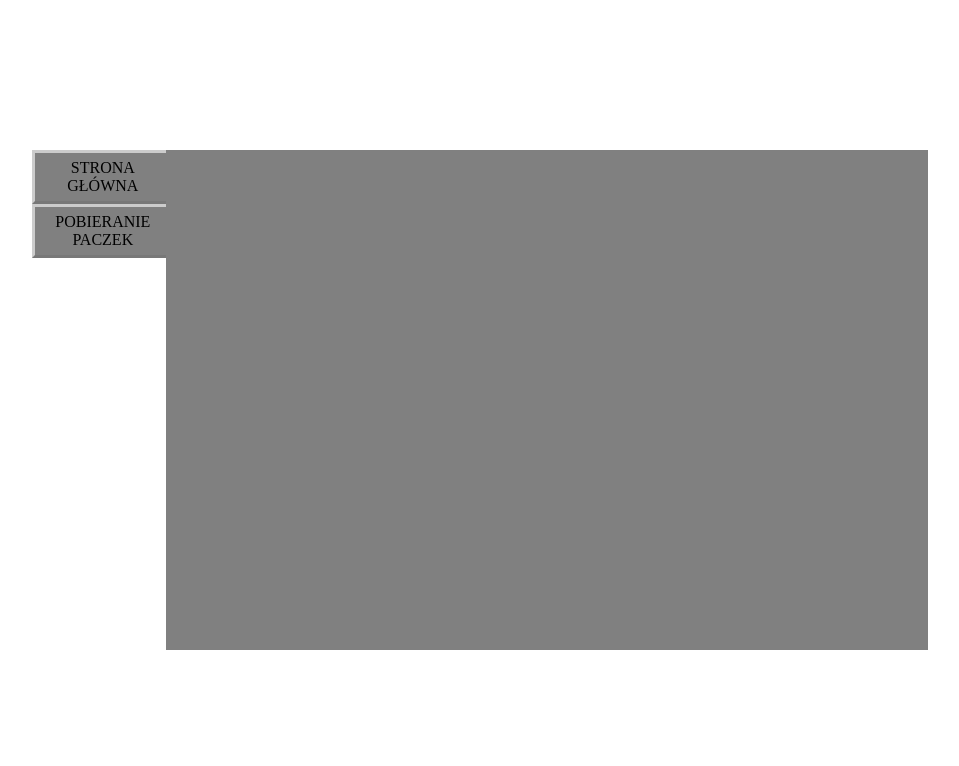
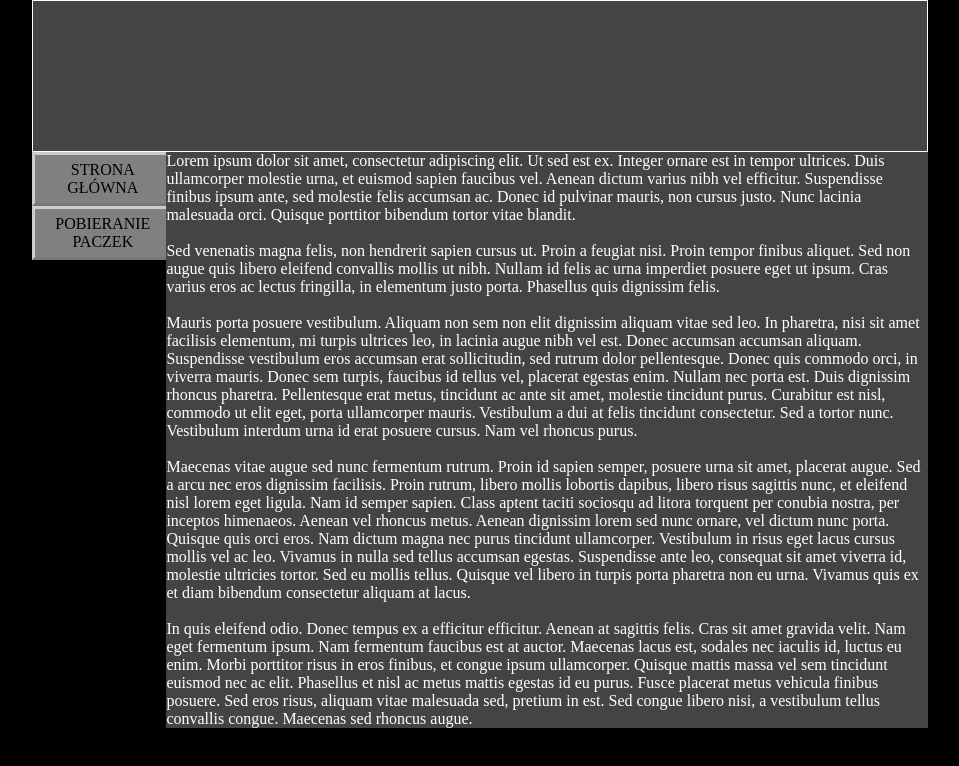
Before and after one commit to AveoCross/aveocross-ml, a plain HTML site: page index.html in a window 1280 px wide. Shown: the whole page, without its empty margins (160-1119 px from the left). Drawn offline with Linux system fonts and the light colour scheme.

Commit message:
Aktualizacje kodu

```diff
--- a/index.html
+++ b/index.html
@@ -1,5 +1,5 @@
-<!DOCTYPE html PUBLIC "-//W3C//DTD HTML 4.01 Transitional//EN">
-<html>
+<!DOCTYPE html>
+<html lang="pl">
 <head>
     <title>Aveo's Website</title>
 	<link rel="shortcut icon" href="favicon.ico" type="image/x-icon"/>
@@ -11,7 +11,14 @@
 <body>
 	<div id="top">
 		<div id="LOGO"></div>
-		<div id="TRESC"></div>
+
+		<div id="TRESC">
+			Lorem ipsum dolor sit amet, consectetur adipiscing elit. Ut sed est ex. Integer ornare est in tempor ultrices. Duis ullamcorper molestie urna, et euismod sapien faucibus vel. Aenean dictum varius nibh vel efficitur. Suspendisse finibus ipsum ante, sed molestie felis accumsan ac. Donec id pulvinar mauris, non cursus justo. Nunc lacinia malesuada orci. Quisque porttitor bibendum tortor vitae blandit.
+			<br /><br />Sed venenatis magna felis, non hendrerit sapien cursus ut. Proin a feugiat nisi. Proin tempor finibus aliquet. Sed non augue quis libero eleifend convallis mollis ut nibh. Nullam id felis ac urna imperdiet posuere eget ut ipsum. Cras varius eros ac lectus fringilla, in elementum justo porta. Phasellus quis dignissim felis.
+			<br /><br />Mauris porta posuere vestibulum. Aliquam non sem non elit dignissim aliquam vitae sed leo. In pharetra, nisi sit amet facilisis elementum, mi turpis ultrices leo, in lacinia augue nibh vel est. Donec accumsan accumsan aliquam. Suspendisse vestibulum eros accumsan erat sollicitudin, sed rutrum dolor pellentesque. Donec quis commodo orci, in viverra mauris. Donec sem turpis, faucibus id tellus vel, placerat egestas enim. Nullam nec porta est. Duis dignissim rhoncus pharetra. Pellentesque erat metus, tincidunt ac ante sit amet, molestie tincidunt purus. Curabitur est nisl, commodo ut elit eget, porta ullamcorper mauris. Vestibulum a dui at felis tincidunt consectetur. Sed a tortor nunc. Vestibulum interdum urna id erat posuere cursus. Nam vel rhoncus purus.
+			<br /><br />Maecenas vitae augue sed nunc fermentum rutrum. Proin id sapien semper, posuere urna sit amet, placerat augue. Sed a arcu nec eros dignissim facilisis. Proin rutrum, libero mollis lobortis dapibus, libero risus sagittis nunc, et eleifend nisl lorem eget ligula. Nam id semper sapien. Class aptent taciti sociosqu ad litora torquent per conubia nostra, per inceptos himenaeos. Aenean vel rhoncus metus. Aenean dignissim lorem sed nunc ornare, vel dictum nunc porta. Quisque quis orci eros. Nam dictum magna nec purus tincidunt ullamcorper. Vestibulum in risus eget lacus cursus mollis vel ac leo. Vivamus in nulla sed tellus accumsan egestas. Suspendisse ante leo, consequat sit amet viverra id, molestie ultricies tortor. Sed eu mollis tellus. Quisque vel libero in turpis porta pharetra non eu urna. Vivamus quis ex et diam bibendum consectetur aliquam at lacus.
+			<br /><br/>In quis eleifend odio. Donec tempus ex a efficitur efficitur. Aenean at sagittis felis. Cras sit amet gravida velit. Nam eget fermentum ipsum. Nam fermentum faucibus est at auctor. Maecenas lacus est, sodales nec iaculis id, luctus eu enim. Morbi porttitor risus in eros finibus, et congue ipsum ullamcorper. Quisque mattis massa vel sem tincidunt euismod nec ac elit. Phasellus et nisl ac metus mattis egestas id eu purus. Fusce placerat metus vehicula finibus posuere. Sed eros risus, aliquam vitae malesuada sed, pretium in est. Sed congue libero nisi, a vestibulum tellus convallis congue. Maecenas sed rhoncus augue.
+		</div>
 
 		<div id="MENU">
 			<ul>
--- a/style.css
+++ b/style.css
@@ -4,6 +4,7 @@ html, body {
 	color: white;
 	margin: 0;
 	padding: 0;
+	background-color: black;
 }
 
 div#top {
@@ -16,6 +17,8 @@ div#top {
 div#LOGO {
 	height: 150px;
 	background-image: url(logo.jpg);
+	background-color: #444444;
+	border: 1px solid white;
 }
 
 div#MENU {
@@ -23,15 +26,15 @@ div#MENU {
 	width: 15%;
 	height: 500px;
 	overflow: hidden;
-	color: black;
+	color: white;
 }
 
 div#TRESC {
 	float: right;
 	width: 85%;
-	height: 500px;
 	overflow: hidden;
-	background-color: gray;
+	display: table;
+	background-color: #444444;
 	color: white;
 }
 
```
Also changed, not shown: download.html (added, +26 -0 lines).
